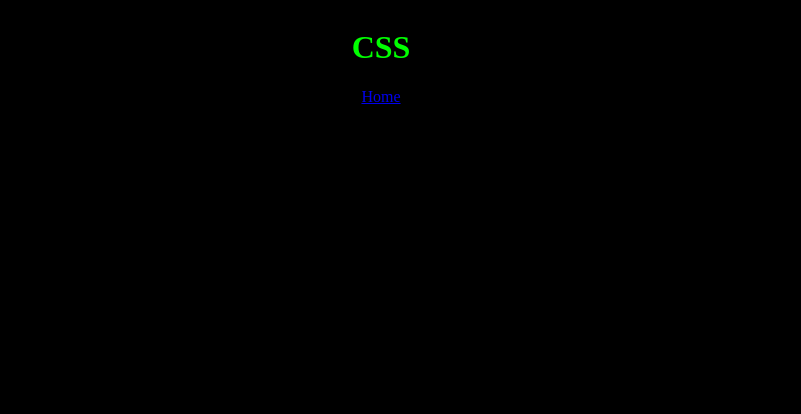
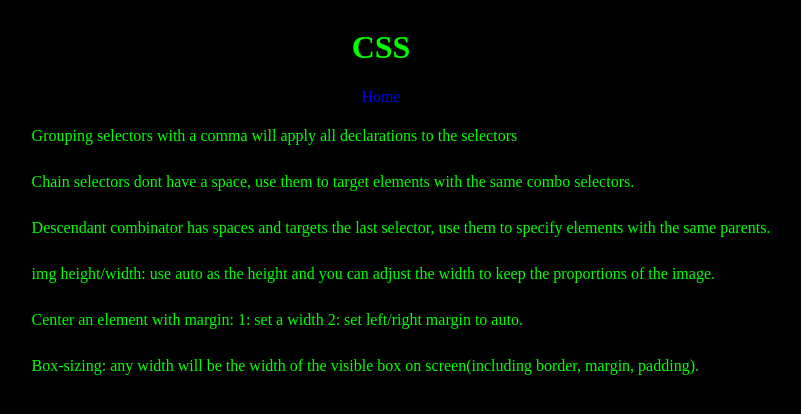
Before and after one commit to kccasey91/study_guide, a plain HTML site: page pages/css.html in a window 1280 px wide. Shown: the whole page, without its empty margins (259-1060 px from the left). Drawn offline with Linux system fonts and the light colour scheme.

Commit message:
Added links so a user can navigate through to different pages by clicking on the subject

```diff
--- a/pages/css.html
+++ b/pages/css.html
@@ -13,7 +13,12 @@
     </header>
     <div class="note-container">
         <ul class="notes">
-            <li></li>
+            <li>Grouping selectors with a comma will apply all declarations to the selectors</li> <br>
+            <li>Chain selectors dont have a space, use them to target elements with the same combo selectors.</li> <br>
+            <li>Descendant combinator has spaces and targets the last selector, use them to specify elements with the same parents.</li> <br>
+            <li>img height/width: use auto as the height and you can adjust the width to keep the proportions of the image.</li> <br>
+            <li>Center an element with margin: 1: set a width 2: set left/right margin to auto.</li> <br>
+            <li>Box-sizing: any width will be the width of the visible box on screen(including border, margin, padding).</li>
         </ul>
     </div>
 </body>
--- a/styles.css
+++ b/styles.css
@@ -16,7 +16,9 @@ header {
 }
 
 nav {
-
+    display: flex;
+    flex-direction: row;
+    justify-content: space-between;
 }
 
 .notes {
@@ -28,8 +30,13 @@ ul {
     display: flex;
     flex-direction: row;
     justify-content: space-between;
+    list-style-type: none;
 }
 
 li {
-    list-style-type: none;
+    margin: 5px;
 }
+
+a {
+    text-decoration: none;
+}
```
Also changed, not shown: pages/git.html (+3 -1 lines), 1 other file.
